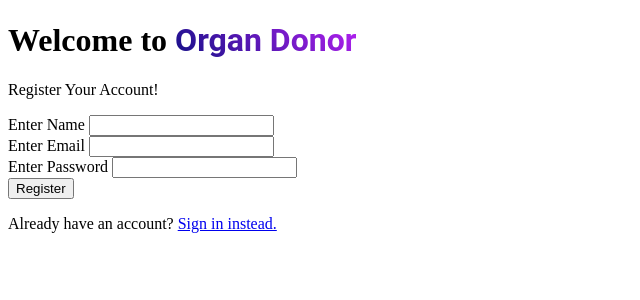
After one commit to ZeinabTahini/Organ-Donation-System, a PHP site: page /patient-register.php in a window 1280 px wide. The commit adds this page. Shown: the top 300 px of the page, without its empty margins (0-640 px from the left). Run offline with PHP 8.4, Linux system fonts and the light colour scheme.

Commit message:
Add files via upload

```diff
--- a/add.php
+++ b/add.php
@@ -6,13 +6,13 @@ if ($_SERVER["REQUEST_METHOD"] == "POST") {
     $email = $_POST['email'];
     $password = $_POST['password'];
 
-    $sql_add_query = "INSERT INTO add_donor (username, email, password)
+    $sql_add_query = "INSERT INTO add_patient (username, email, password)
                       VALUES ('$username','$email','$password')";
 
     $result = mysqli_query($con, $sql_add_query);
 
     if ($result) {
-        header("location:../donor/registration-alert.php");
+        header("location:../patient/registration-alert.php");
         exit(); // exit script after redirection
     } else {
         $error_message = "Error: " . $sql_add_query . "<br>" . mysqli_error($con);
--- /dev/null
+++ b/patient-register.php
@@ -0,0 +1,48 @@
+<!DOCTYPE html>
+<html lang="en">
+
+<head>
+    <meta charset="UTF-8">
+    <meta http-equiv="X-UA-Compatible" content="IE=edge">
+    <meta name="viewport" content="width=device-width, initial-scale=1.0">
+    <title> Organ Donor | Patient-Register </title>
+	  <!-- image-->
+</head>
+
+<body>
+
+    <div class="container">
+        <div class="login-left">
+            <div class="login-header">
+                    <h1>Welcome to <a href="../index.php" style="background: linear-gradient(45deg, #131086, #b621f3); -webkit-background-clip: text; -webkit-text-fill-color: transparent; font-family: 'Roboto', sans-serif; text-decoration: none;">Organ Donor</a></h1>
+                <p>Register Your Account!</p>
+            </div>
+            <form class="login-form" autocomplete="off" action="add.php" method="POST">
+                <div class="login-form-content">
+				<input type="hidden" name="pid" value="1">
+				<div class="form-item" >
+                        <label for="emailForm">Enter Name</label>
+                        <input type="text" id="username" name="username" required>
+                    </div>
+                    <div class="form-item">
+                        <label for="emailForm">Enter Email</label>
+                        <input type="email" id="email" name="email" required pattern="[^@\s]+@[^@\s]+\.[^@\s]+">
+                    </div>
+                    <div class="form-item">
+                        <label for="passwordForm">Enter Password</label>
+                        <input type="password" id="password" name="password" required>
+                    </div>
+                    <button type="submit">Register</button>
+                </div>
+            </form>
+			<div class="text-center pt-12 pb-12">
+                    <p>Already have an account? <a href="../patient/patient-index.php" class="underline font-semibold">Sign in instead.</a></p>
+                </div>
+        </div>
+        <div class="login-right">
+            <!-- image -->
+        </div>
+    </div>
+</body>
+
+</html>
```
Also changed, not shown: login-error-alert.php (+6 -5 lines), login.php (+7 -4 lines), patient-index.php (added, +43 -0 lines), registration-alert.php (+5 -6 lines).
